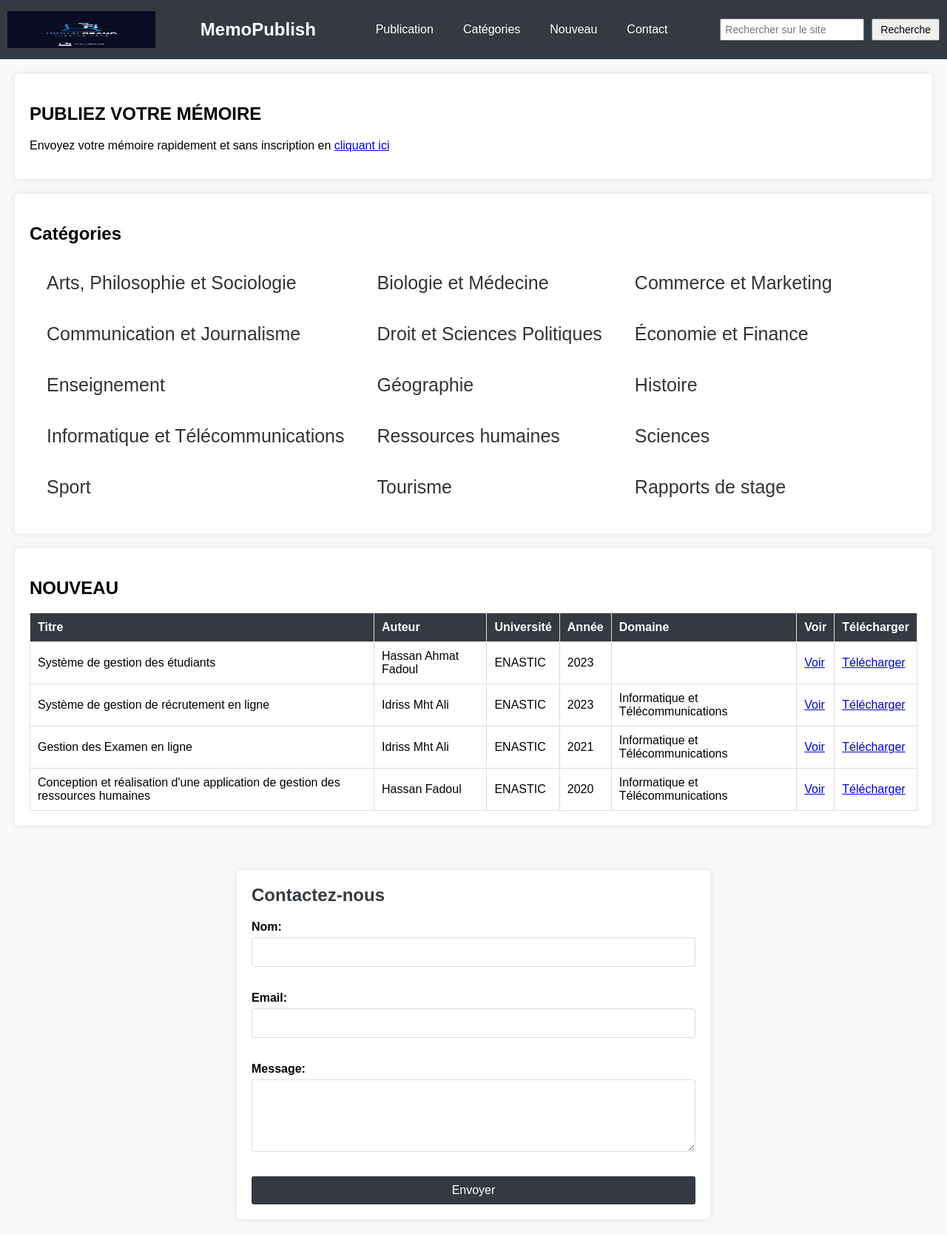
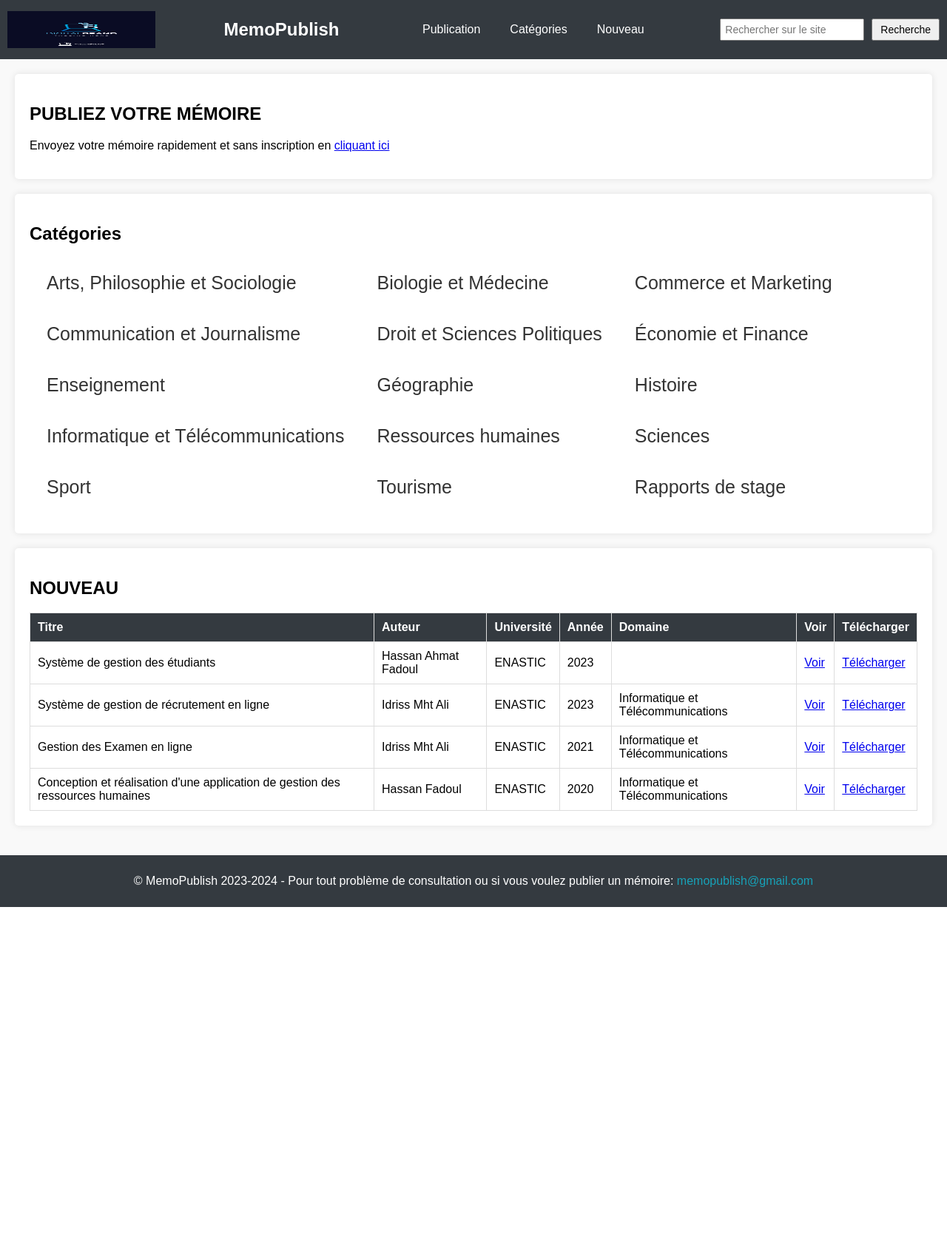
Before and after one commit to Tougay/Memoire_Online, a PHP site: page /index.php in a window 1280 px wide. Shown: the whole page at 74% size. After the commit the page ends 1226 px from the top, so only its background shows below. Run offline with PHP 8.4, Linux system fonts and the light colour scheme; data comes from the database, SQL or seed files in the repository.

Commit message:
Suppression du formulaire de contact et la mise d'un lien du mail du site

```diff
--- a/index.php
+++ b/index.php
@@ -130,50 +130,7 @@ $memoires = $stmt->fetchAll();
         #footer a:hover {
             text-decoration: underline;
         }
-        #contact {
-            background-color: white;
-            padding: 20px;
-            margin: 20px auto;
-            border-radius: 5px;
-            box-shadow: 0 0 10px rgba(0,0,0,0.1);
-            max-width: 600px;
-        }
-        #contact h2 {
-            margin-top: 0;
-            color: #343a40;
-        }
-        #contact form {
-            display: flex;
-            flex-direction: column;
-        }
-        #contact label {
-            margin-bottom: 5px;
-            font-weight: bold;
-        }
-        #contact input[type="text"],
-        #contact input[type="email"],
-        #contact textarea {
-            padding: 10px;
-            margin-bottom: 15px;
-            border: 1px solid #ddd;
-            border-radius: 3px;
-            font-size: 16px;
-            width: 100%;
-            box-sizing: border-box;
-        }
-        #contact button {
-            padding: 10px 20px;
-            background-color: #343a40;
-            color: white;
-            border: none;
-            border-radius: 3px;
-            font-size: 16px;
-            cursor: pointer;
-            transition: background-color 0.3s ease;
-        }
-        #contact button:hover {
-            background-color: #495057;
-        }
+
     </style>
     <script>
         function highlightActiveLink() {
@@ -210,7 +167,6 @@ $memoires = $stmt->fetchAll();
         <a href="#publication">Publication</a>
         <a href="#categories">Catégories</a>
         <a href="#new">Nouveau</a>
-        <a href="#contact">Contact</a>
     </nav>
     <form method="get" action="">
         <input type="text" name="search" placeholder="Rechercher sur le site">
@@ -282,27 +238,9 @@ $memoires = $stmt->fetchAll();
 </section>
 </div>
 
-<!--
 <div id="footer">
-    <p>Ce site Web utilise des cookies pour vous garantir la meilleure expérience sur notre site Web. Apprendre encore plus <a href="#contact">Contact</a></p>
+    <p>© MemoPublish 2023-2024 - Pour tout problème de consultation ou si vous voulez publier un mémoire: <a href="memopublish@gmail.com">memopublish@gmail.com</a></p>
 </div>
--->
-
-<section id="contact">
-    <h2>Contactez-nous</h2>
-    <form>
-        <label for="name">Nom:</label>
-        <input type="text" id="name" name="name" required>
-        <br>
-        <label for="email">Email:</label>
-        <input type="email" id="email" name="email" required>
-        <br>
-        <label for="message">Message:</label>
-        <textarea id="message" name="message" rows="4" required></textarea>
-        <br>
-        <button type="submit">Envoyer</button>
-    </form>
-</section>
 
 </body>
 </html>
```
